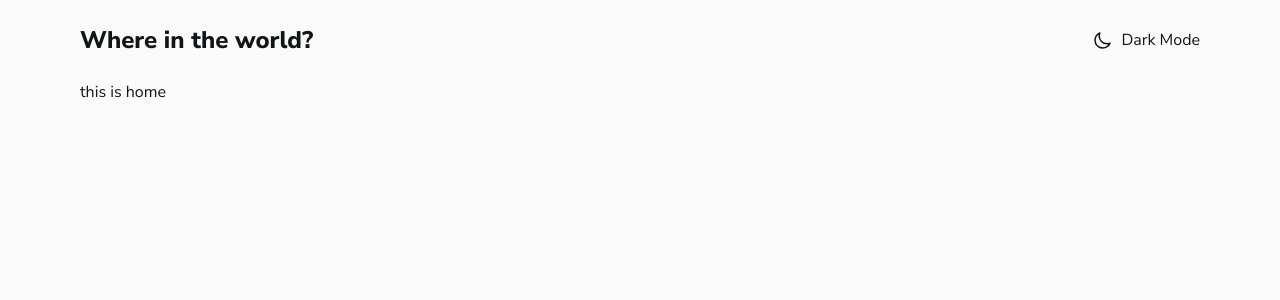
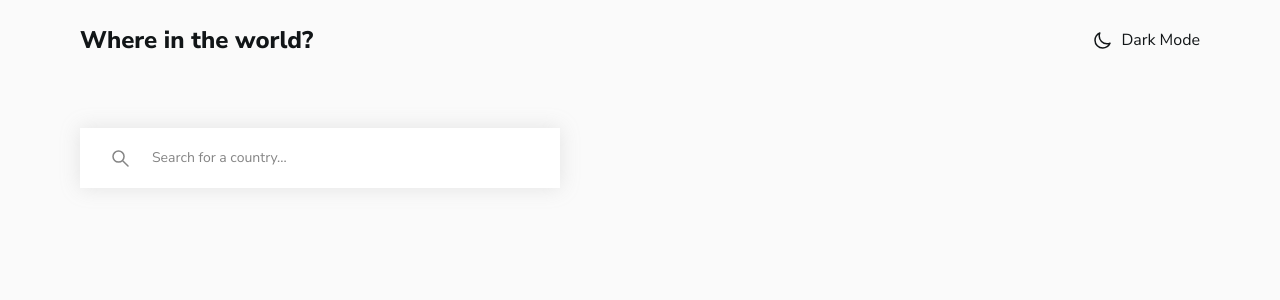
Before and after one commit to anindyoo/frontend-mentor_4-rest-countries-api-challenge-solution, a React (Create React App) app: page / in a window 1280 px wide. Shown: the top 300 px of the page. Built offline with nearby package versions, Linux system fonts and the light colour scheme.

Commit message:
feat: add search input.

```diff
--- a/src/routes/Home.js
+++ b/src/routes/Home.js
@@ -1,8 +1,49 @@
+import { useContext } from "react";
+import { DarkModeContext } from "../App";
+
 const Home = () => {
+  const {darkModeState} = useContext(DarkModeContext);
   return (
-    <div>
-      this is home
-    </div>
+    <section className="py-12">
+      <label
+        htmlFor="searchInput"
+        className="
+          flex flex-row gap-6 items-center
+          relative
+          max-w-[30rem] rounded-md
+          bg-white dark:bg-darkBlue
+          drop-shadow-gray"
+      >
+        <span className="absolute inset-y-0 start-0 flex items-center ps-8 pointer-events-none">
+          <svg
+            width="17"
+            height="17"
+            viewBox="0 0 17 17"
+            fill="none"
+            xmlns="http://www.w3.org/2000/svg"
+          >
+            <path
+              d="M16 16L10.4288 10.4287M10.4288 10.4287C11.4646 9.39291 12.0465 7.98806 12.0465 6.52321C12.0465 5.05837 11.4646 3.65351 10.4288 2.61771C9.39297 1.58191 7.98811 1 6.52325 1C5.0584 1 3.65353 1.58191 2.61772 2.61771C1.58191 3.65351 1 5.05837 1 6.52321C1 7.98806 1.58191 9.39291 2.61772 10.4287C3.65353 11.4645 5.0584 12.0464 6.52325 12.0464C7.98811 12.0464 9.39297 11.4645 10.4288 10.4287Z"
+              strokeWidth="1.5"
+              strokeLinecap="round"
+              strokeLinejoin="round"
+              className="stroke-darkGray dark:stroke-white"
+            />
+          </svg>
+        </span>
+        <input
+          id="searchInput"
+          type="text"
+          className={`
+            w-full
+            text-sm
+            pl-[4.5rem] pr-8 py-5
+            bg-white dark:bg-darkBlue
+            placeholder:text-darkGray dark:placeholder:text-white`
+          }
+          placeholder="Search for a country..." />
+      </label>
+    </section>
   )
 }
 
```
